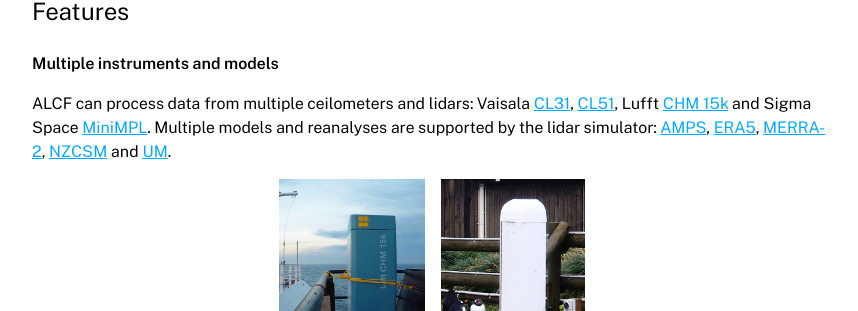
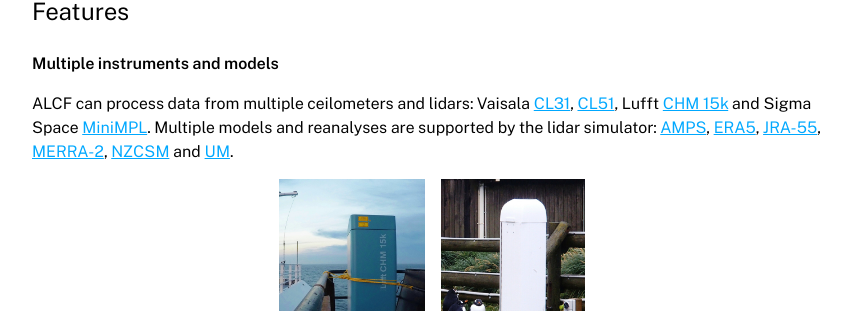
Before and after one commit to alcf-lidar/alcf-lidar.github.io, a Jekyll site: the page built from index.md, in a window 1280 px wide and 900 px high, scrolled down 395 px. Shown: the part 145-456 px from the top of the window, without its empty margins (208-1066 px from the left). Built offline with Jekyll 4.4.1, drawn with Linux system fonts in a browser that asks for light colours.

Commit message:
Add JRA-55 to the front page

```diff
--- a/index.md
+++ b/index.md
@@ -17,7 +17,7 @@ ALCF is an open source command line tool for processing of automatic lidar and c
 
 ALCF can process data from multiple ceilometers and lidars:
 Vaisala [CL31](https://www.vaisala.com/en/products/instruments-sensors-and-other-measurement-devices/weather-stations-and-sensors/cl31), [CL51](https://www.vaisala.com/en/products/instruments-sensors-and-other-measurement-devices/weather-stations-and-sensors/cl51), Lufft [CHM 15k](https://www.lufft.com/products/cloud-height-snow-depth-sensors-288/ceilometer-chm-15k-nimbus-2300/) and Sigma Space [MiniMPL](https://www.micropulselidar.com/). Multiple models
-and reanalyses are supported by the lidar simulator: [AMPS](http://www2.mmm.ucar.edu/rt/amps/), [ERA5](https://www.ecmwf.int/en/forecasts/datasets/reanalysis-datasets/era5), [MERRA-2](https://gmao.gsfc.nasa.gov/reanalysis/MERRA-2/), [NZCSM](https://www.nesi.org.nz/case-studies/improving-new-zealands-weather-forecasting-ability) and [UM](https://www.metoffice.gov.uk/research/approach/modelling-systems/unified-model/index).
+and reanalyses are supported by the lidar simulator: [AMPS](http://www2.mmm.ucar.edu/rt/amps/), [ERA5](https://www.ecmwf.int/en/forecasts/datasets/reanalysis-datasets/era5), [JRA-55](https://jra.kishou.go.jp/JRA-55/index_en.html), [MERRA-2](https://gmao.gsfc.nasa.gov/reanalysis/MERRA-2/), [NZCSM](https://www.nesi.org.nz/case-studies/improving-new-zealands-weather-forecasting-ability) and [UM](https://www.metoffice.gov.uk/research/approach/modelling-systems/unified-model/index).
 
 <div class="img-flex">
 <a href="{{ "/img/chm15k_512x.jpg" | relative_url }}"><img src="{{ "/img/chm15k_512x.jpg" | relative_url }}" height="200" /></a>
```
